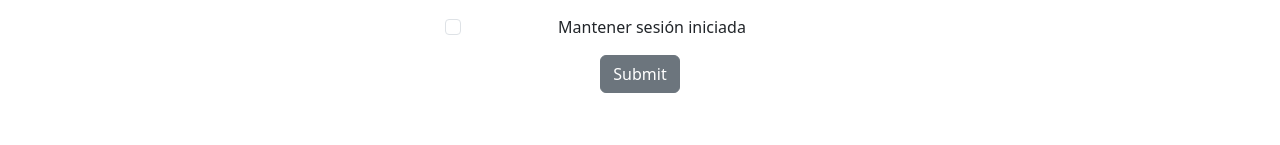
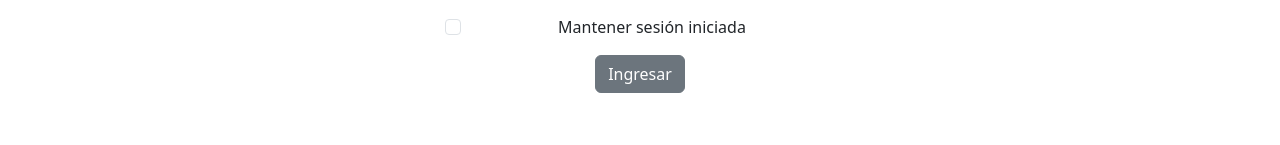
Before and after one commit to JonathanSanhueza/proyecto5, a React (Vite) app: page /auth/login in a window 1280 px wide. Shown: the part 375-520 px from the top of the page. Built offline with nearby package versions, Linux system fonts and the light colour scheme; no server answers.

Commit message:
variables de entorno

```diff
--- a/index.html
+++ b/index.html
@@ -2,7 +2,6 @@
 <html lang="en">
   <head>
     <meta charset="UTF-8" />
-    <link rel="icon" type="image/svg+xml" href="/vite.svg" />
     <meta name="viewport" content="width=device-width, initial-scale=1.0" />
     <title>eCommerce</title>
   </head>
--- a/src/config/axios.jsx
+++ b/src/config/axios.jsx
@@ -1,9 +1,9 @@
 import axios from 'axios'
 
 const backendUrlLocal = "http://localhost:4000"
-const backendUrlProd='url producion en render'
+const backendUrlProd='https://api-proyecto-5.onrender.com'
 const axiosClient=axios.create({
-    baseURL :backendUrlLocal,
+    baseURL :backendUrlProd,
 })
 
 export default axiosClient
--- a/src/pages/Auth/Login/Login.jsx
+++ b/src/pages/Auth/Login/Login.jsx
@@ -51,7 +51,7 @@
                 <Form.Check type="checkbox" label="Mantener sesión iniciada" />
             </Form.Group>
             <Button className="buttons" variant="secondary" type="submit">
-                Submit
+                Ingresar
             </Button>
             </Form>
             </div>
```
